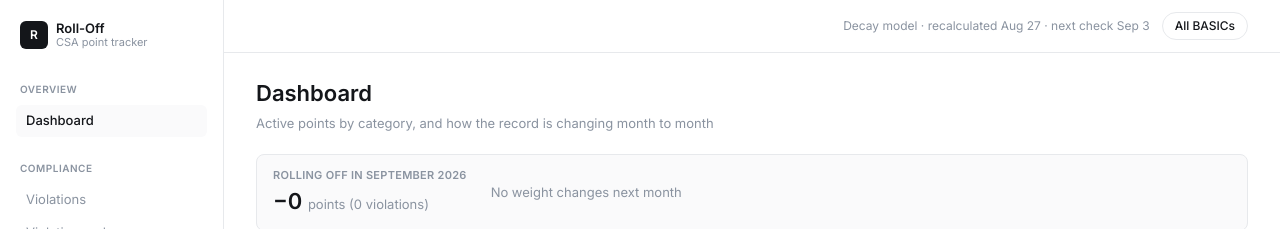
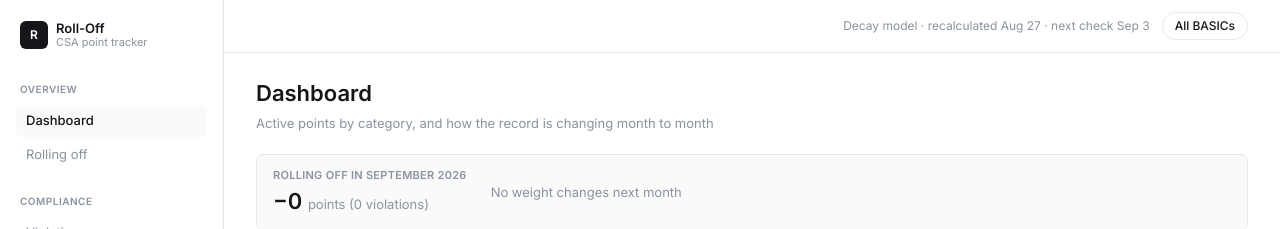
Before and after one commit to carl586/CSA-Score-, a Next.js app: page / in a window 1280 px wide. Shown: the top 229 px of the page. Built offline with nearby package versions, Linux system fonts and the light colour scheme; no server answers; the database is empty.

Commit message:
Update Sidebar.js

```diff
--- a/components/Sidebar.js
+++ b/components/Sidebar.js
@@ -13,6 +13,7 @@ export default function Sidebar() {
 
       <NavGroup label="Overview">
         <NavItem href="/" label="Dashboard" />
+        <NavItem href="/roll-offs" label="Rolling off" />
       </NavGroup>
 
       <NavGroup label="Compliance">
```
